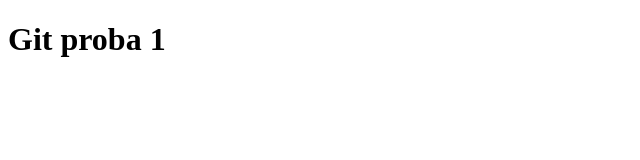
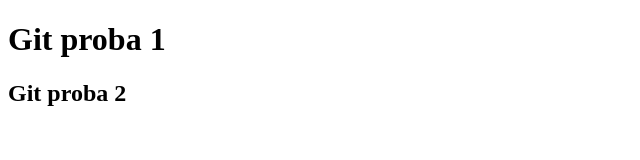
Before and after one commit to nahajia/padlizsan, a plain HTML site: page index.html in a window 1280 px wide. Shown: the whole page, without its empty margins (0-640 px from the left). Drawn offline with Linux system fonts and the light colour scheme.

Commit message:
harmadik

```diff
--- a/index.html
+++ b/index.html
@@ -7,5 +7,6 @@
 </head>
 <body>
     <h1>Git proba 1</h1>
+    <h2>Git proba 2</h2>
 </body>
 </html>
```
